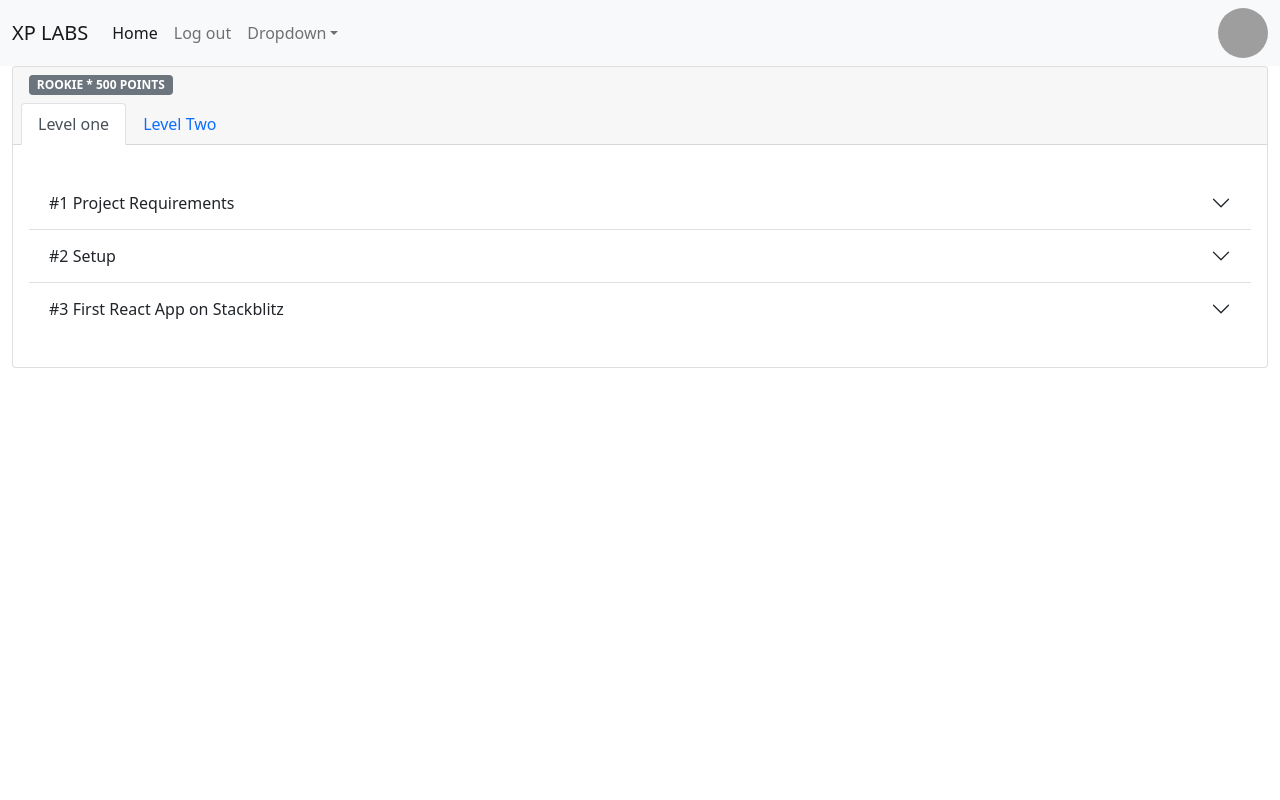
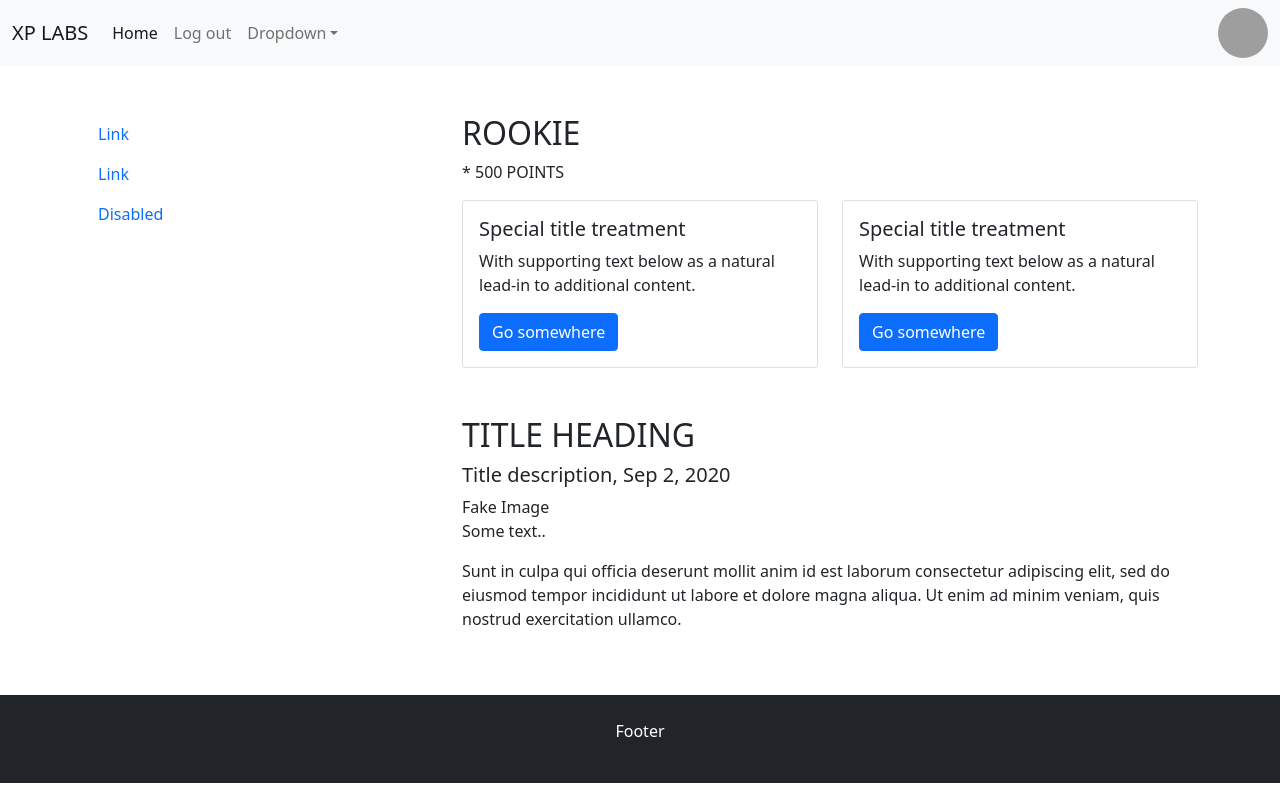
Before and after one commit to invnt/react-vpufag, a React (Create React App) app: page / in a window 1280 px wide. Built offline with nearby package versions, Linux system fonts and the light colour scheme; grey boxes are pictures that could not be loaded.

Commit message:
1 file modified

```diff
--- a/src/App.js
+++ b/src/App.js
@@ -75,143 +75,79 @@ export default function App() {
           </div>
         </div>
       </nav>
-      <div class="container-fluid ">
-        <div class="card">
-          <div class="card-header">
-            <p class="card-title">
-              <span class="badge bg-secondary">ROOKIE * 500 POINTS</span>
-            </p>
-            <span class="badge bg-secondary"></span>
-            <ul class="nav nav-tabs card-header-tabs" data-bs-tabs="tabs">
+
+      <div class="container mt-5">
+        <div class="row">
+          <div class="col-sm-4">
+            <ul class="nav nav-pills flex-column">
               <li class="nav-item">
-                <a
-                  class="nav-link active"
-                  aria-current="true"
-                  data-bs-toggle="tab"
-                  href="#dhcp"
-                >
-                  Level one
+                <a class="nav-link" href="#">
+                  Link
                 </a>
               </li>
               <li class="nav-item">
-                <a class="nav-link" data-bs-toggle="tab" href="#static">
-                  Level Two
+                <a class="nav-link" href="#">
+                  Link
+                </a>
+              </li>
+              <li class="nav-item">
+                <a class="nav-link" href="#">
+                  Disabled
                 </a>
               </li>
             </ul>
+            <hr class="d-sm-none"></hr>
           </div>
-          <form class="card-body tab-content">
-            <div class="tab-pane active" id="dhcp">
-              <p class="card-text"></p>
-              <div class="accordion accordion-flush" id="accordionFlushExample">
-                <div class="accordion-item">
-                  <h2 class="accordion-header" id="flush-headingOne">
-                    <button
-                      class="accordion-button collapsed"
-                      type="button"
-                      data-bs-toggle="collapse"
-                      data-bs-target="#flush-collapseOne"
-                      aria-expanded="false"
-                      aria-controls="flush-collapseOne"
-                    >
-                      #1 Project Requirements
-                    </button>
-                  </h2>
-                  <div
-                    id="flush-collapseOne"
-                    class="accordion-collapse collapse"
-                    aria-labelledby="flush-headingOne"
-                    data-bs-parent="#accordionFlushExample"
-                  >
-                    <div class="accordion-body">
-                      User Stories <br></br>
-                      1. I as a user will like to log on to a System securely.
-                    </div>
+          <div class="col-sm-8">
+            <h2>ROOKIE</h2>
+            <p>* 500 POINTS</p>
+
+            <div class="row">
+              <div class="col-sm-6">
+                <div class="card">
+                  <div class="card-body">
+                    <h5 class="card-title">Special title treatment</h5>
+                    <p class="card-text">
+                      With supporting text below as a natural lead-in to
+                      additional content.
+                    </p>
+                    <a href="#" class="btn btn-primary">
+                      Go somewhere
+                    </a>
                   </div>
                 </div>
-                <div class="accordion-item">
-                  <h2 class="accordion-header" id="flush-headingTwo">
-                    <button
-                      class="accordion-button collapsed"
-                      type="button"
-                      data-bs-toggle="collapse"
-                      data-bs-target="#flush-collapseTwo"
-                      aria-expanded="false"
-                      aria-controls="flush-collapseTwo"
-                    >
-                      #2 Setup
-                    </button>
-                  </h2>
-                  <div
-                    id="flush-collapseTwo"
-                    class="accordion-collapse collapse"
-                    aria-labelledby="flush-headingTwo"
-                    data-bs-parent="#accordionFlushExample"
-                  >
-                    <div class="accordion-body">
-                      We are going to be using Stackblitz as an IDE for
-                      Development &nbsp;
-                      <a href="https://stackblitz.com/" target="_blank">
-                        <span class="badge bg-secondary">
-                          {' '}
-                          Create a Stackblitz Account
-                        </span>
-                      </a>
-                      <br></br>
-                      Stackblitz is a browser based IDE that contains
-                      preconfigured development stacks and is closer to VS Code
-                      in nature &nbsp;
-                      <a
-                        href="https://www.youtube.com/watch?v=sPXtu-_4gRo"
-                        target="_blank"
-                      >
-                        <span class="badge bg-secondary">watch video</span>
-                      </a>
-                      <br></br>
-                      We are going to be using React as our Java Script front
-                      end framework for development <br></br>
-                    </div>
-                  </div>
-                </div>
-                <div class="accordion-item">
-                  <h2 class="accordion-header" id="flush-headingThree">
-                    <button
-                      class="accordion-button collapsed"
-                      type="button"
-                      data-bs-toggle="collapse"
-                      data-bs-target="#flush-collapseThree"
-                      aria-expanded="false"
-                      aria-controls="flush-collapseThree"
-                    >
-                      #3 First React App on Stackblitz
-                    </button>
-                  </h2>
-                  <div
-                    id="flush-collapseThree"
-                    class="accordion-collapse collapse"
-                    aria-labelledby="flush-headingThree"
-                    data-bs-parent="#accordionFlushExample"
-                  >
-                    <div class="accordion-body">
-                      <h5>
-                        Start a preconfigured React App on&nbsp;
-                        <a
-                          href="https://stackblitz.com/edit/react-nmxrbm?file=src%2FApp.js"
-                          target="_blank"
-                        >
-                          <span class="badge bg-secondary">
-                            start React App
-                          </span>
-                        </a>
-                      </h5>
-                    </div>
+              </div>
+              <div class="col-sm-6">
+                <div class="card">
+                  <div class="card-body">
+                    <h5 class="card-title">Special title treatment</h5>
+                    <p class="card-text">
+                      With supporting text below as a natural lead-in to
+                      additional content.
+                    </p>
+                    <a href="#" class="btn btn-primary">
+                      Go somewhere
+                    </a>
                   </div>
                 </div>
               </div>
             </div>
-            <div class="tab-pane" id="static"></div>
-          </form>
+            <h2 class="mt-5">TITLE HEADING</h2>
+            <h5>Title description, Sep 2, 2020</h5>
+            <div class="fakeimg">Fake Image</div>
+            <p>Some text..</p>
+            <p>
+              Sunt in culpa qui officia deserunt mollit anim id est laborum
+              consectetur adipiscing elit, sed do eiusmod tempor incididunt ut
+              labore et dolore magna aliqua. Ut enim ad minim veniam, quis
+              nostrud exercitation ullamco.
+            </p>
+          </div>
         </div>
+      </div>
+
+      <div class="mt-5 p-4 bg-dark text-white text-center">
+        <p>Footer</p>
       </div>
     </div>
   );
```
